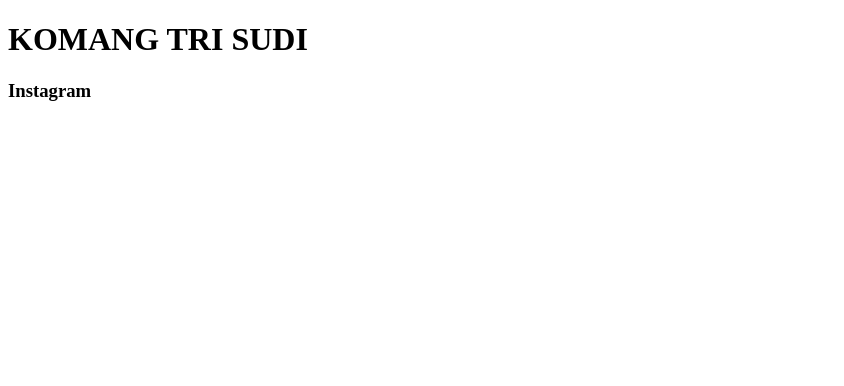
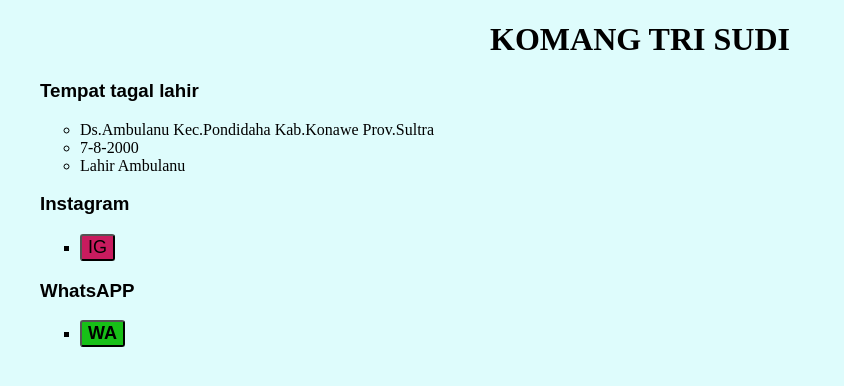
Before and after one commit to Komangtri762001/html-portfolio, a plain HTML site: page public/Tentang saya.html in a window 1280 px wide. Shown: the whole page, without its empty margins (0-844 px from the left). Drawn offline with Linux system fonts and the light colour scheme.

Commit message:
Add files via upload

```diff
--- a/public/Tentang saya.html
+++ b/public/Tentang saya.html
@@ -4,9 +4,60 @@
     <meta charset="UTF-8">
     <meta name="viewport" content="width=device-width, initial-scale=1.0">
     <title>www.tentang saya.com</title>
+    <style>
+        body {
+            background-color: rgb(222, 252, 252);
+        }
+        .container {
+            width: 1200px;
+            height: auto;
+            margin: auto;
+
+        }
+        h1 {
+            text-align: center;
+        }
+         h3 {
+            text-align: left;
+            color: rgb(0, 0, 0);
+            font-family: arial, sans-serif;
+        }
+        a {
+            text-decoration: none;
+            color: black;
+            font-size: 18px;
+        }
+        button {
+            background-color: #c91b5e;
+            border-radius: 3px;
+        }
+        .wa {
+            background-color: rgb(23, 192, 23);
+        }
+        button:hover {
+            color: white;
+            background-color: green;
+        }
+    </style>
 </head>
 <body>
-    <h1>KOMANG TRI SUDI</h1>
-    <H3>Instagram</H3>
+    <div class="container">
+        <h1>KOMANG TRI SUDI</h1>
+        <h3>Tempat tagal lahir</h3>
+        <ul type="circle">
+            <li>Ds.Ambulanu Kec.Pondidaha Kab.Konawe Prov.Sultra</li>
+            <li>7-8-2000</li>
+            <li>Lahir Ambulanu</li>
+        </ul>
+        <H3>Instagram</H3>
+        <ul type="square">
+            <li><button><a href="https://www.instagram.com/komangtrisudi">IG</a></button></li>
+        </ul>
+        <h3>WhatsAPP</h3>
+        <ul type="square">
+            <li><button class="wa"><a href="https://web.whatsapp.com/085771867751"><b>WA</b></a></button></li>
+        </ul>
+    </div>
+
 </body>
 </html>
```
Also changed, not shown: index.html (+1 -1 lines).
